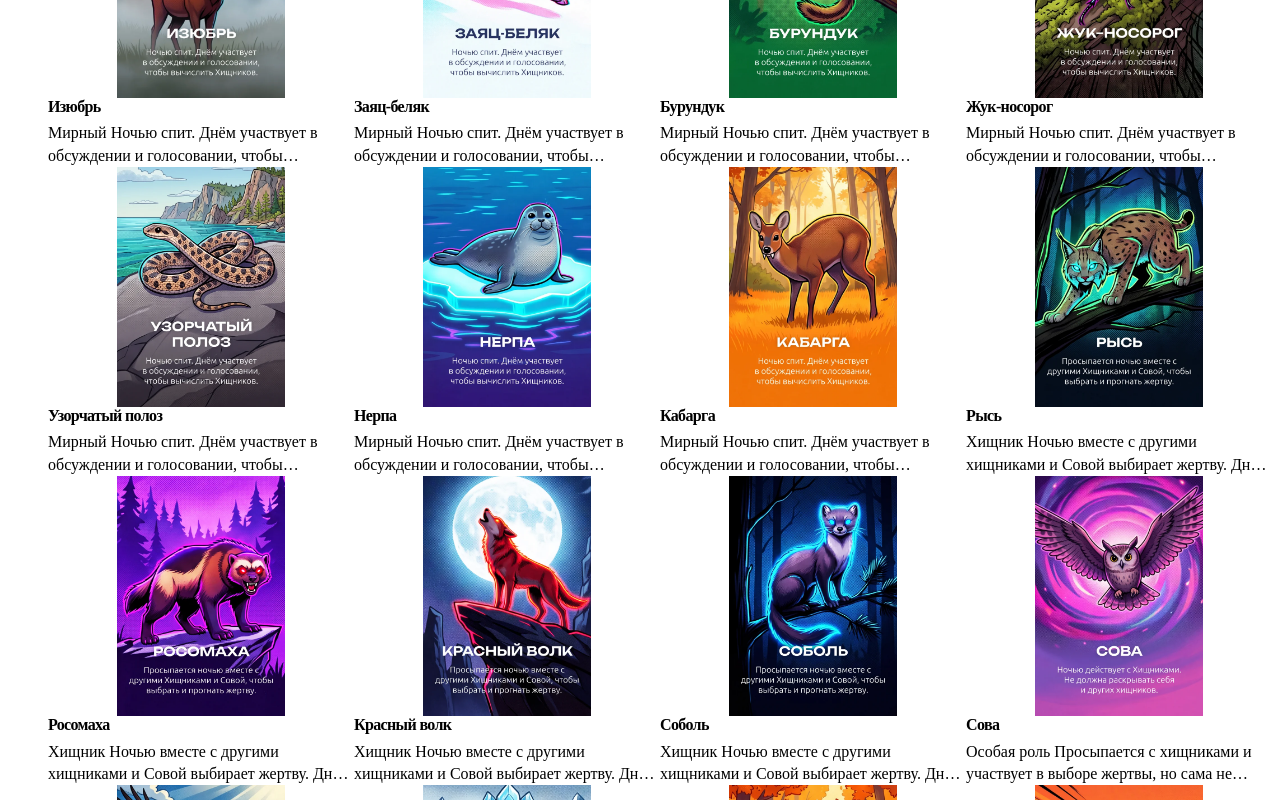
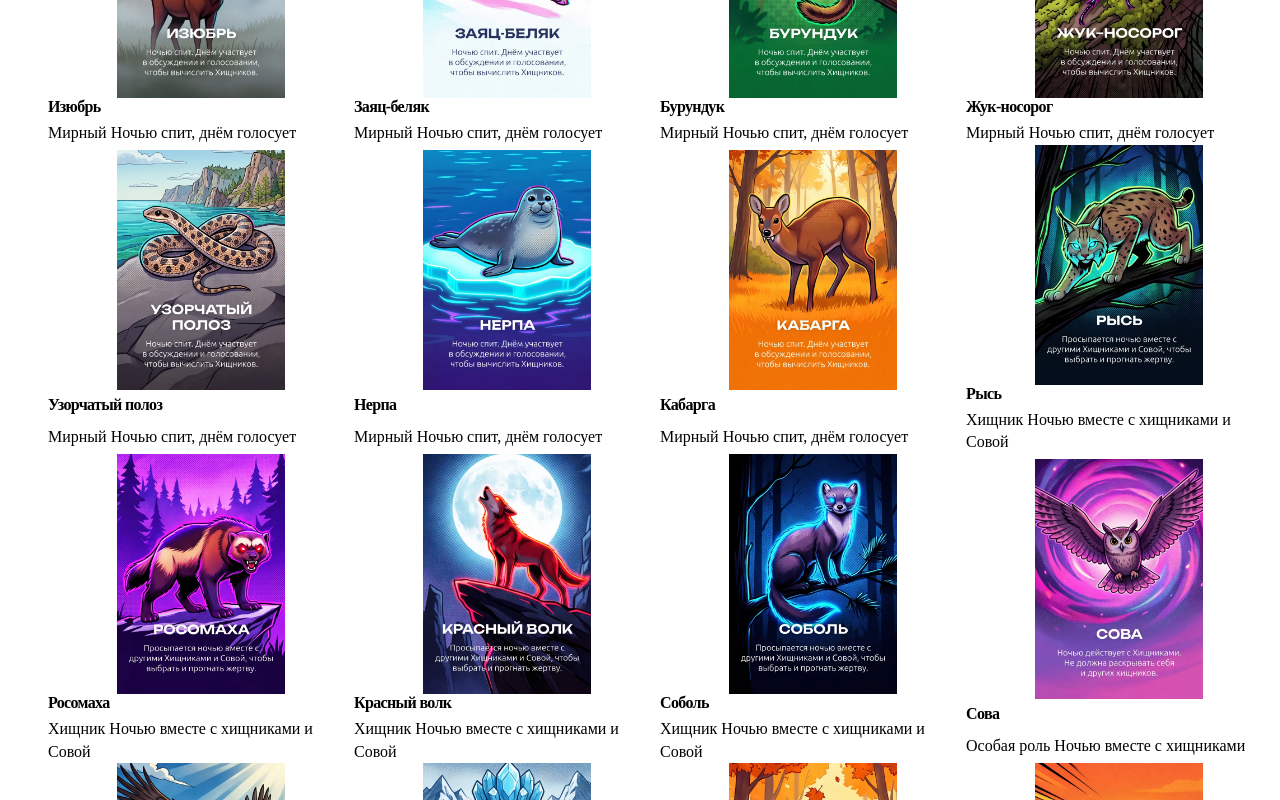
Before and after one commit to babrs/games, a SvelteKit app: page /mafia/baikal in a window 1280 px wide. Shown: the part 920-1720 px from the top of the page. Built offline with nearby package versions, Linux system fonts and the light colour scheme; a web font is replaced by a local one.

Commit message:
fix(mafia): use card  text in preview to avoid duplication and remove archive

```diff
--- a/src/routes/mafia/baikal/__components/CharacterCard/CharacterCard.svelte
+++ b/src/routes/mafia/baikal/__components/CharacterCard/CharacterCard.svelte
@@ -3,7 +3,7 @@
 	 * @typedef {Object} Character
 	 * @property {string} id - Идентификатор персонажа
 	 * @property {string} name - Название на карточке
-	 * @property {string} image - Изображение карточке от корня сайта
+	 * @property {string} image - Изображение карточки от корня сайта
 	 * @property {'peaceful' | 'predator' | 'special'} team - Команда
 	 * @property {string} teamLabel - Подпись команды
 	 * @property {string} when - Когда действует
@@ -27,16 +27,6 @@
 		predator: 'character__team_predator',
 		special: 'character__team_special'
 	};
-
-	let cleanSummary = $derived(
-		character.summary
-			.replace(/^Мирный житель\.\s*/, '')
-			.replace(/^Хищник\.\s*/, '')
-			.replace(/^Особая роль\.\s*/, '')
-			.replace(/^Мирный житель\s*/, '')
-			.replace(/^Хищник\s*/, '')
-			.replace(/^Особая роль\s*/, '')
-	);
 </script>
 
 <article class="character">
@@ -55,7 +45,7 @@
 		<h3 class="character__title">{character.name}</h3>
 		<p class="character__when">
 			<span class="character__team {teamClasses[character.team]}">{character.teamLabel}</span>
-			{cleanSummary}
+			{character.when}
 		</p>
 	</div>
 </article>
@@ -135,6 +125,7 @@
 		color: var(--color-success);
 	}
 
+	.character+team_predator,
 	.character__team_predator {
 		color: var(--color-danger);
 	}
```
Also changed, not shown: 1 other file (tests, documents, lock files or other folders).
